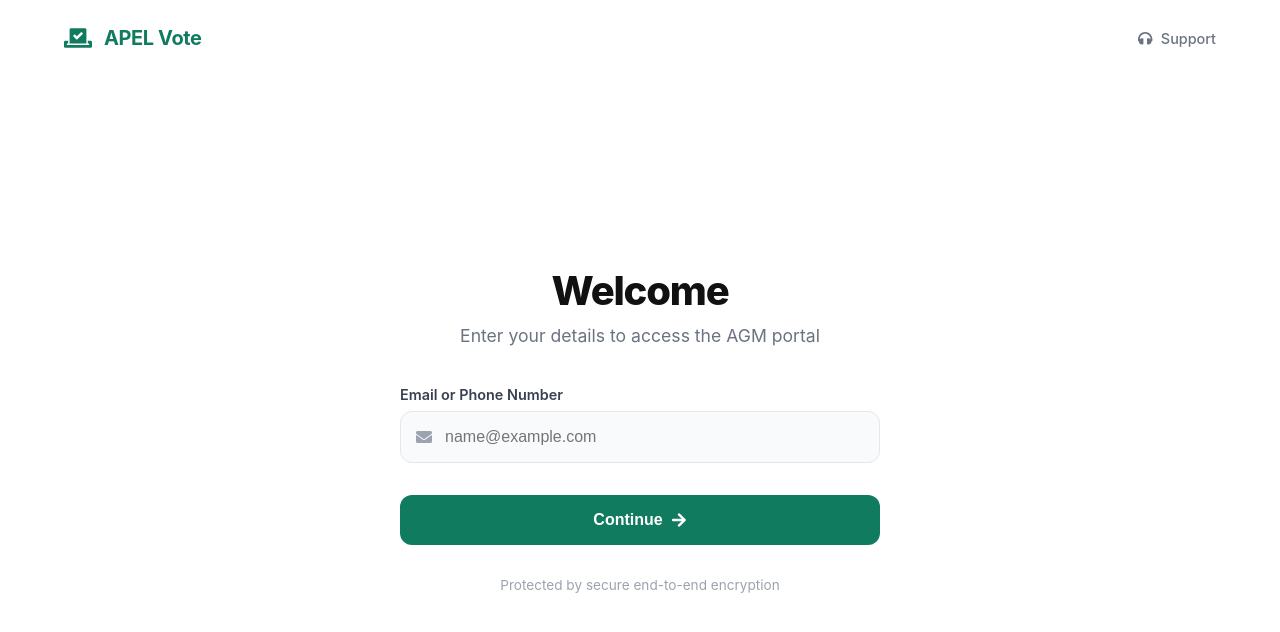
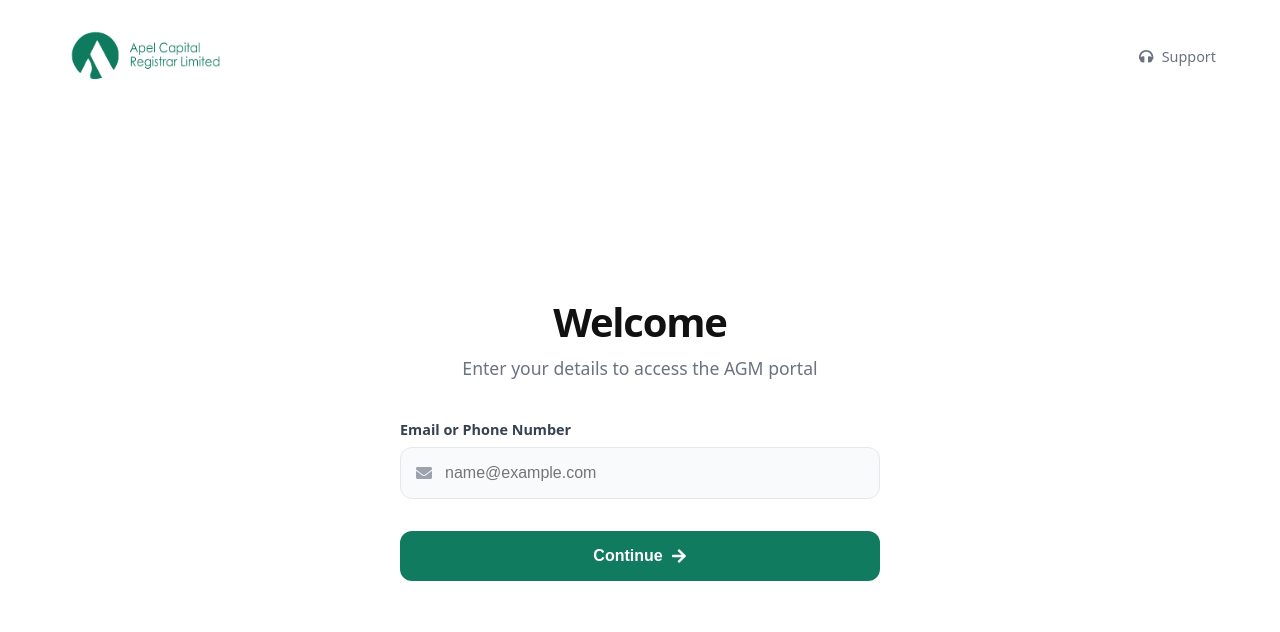
Before and after one commit to Favorjs/web-voting, a React (Vite) app: page / in a window 1280 px wide. Shown: the top 632 px of the page. Built offline with nearby package versions, Linux system fonts and the light colour scheme; no server answers.

Commit message:
update ui

```diff
--- a/src/components/AdminPanel.css
+++ b/src/components/AdminPanel.css
@@ -2,7 +2,7 @@
   max-width: 900px;
   margin: 40px auto;
   padding: 2rem;
-  font-family: 'Segoe UI', sans-serif;
+  font-family: 'Montserrat', sans-serif;
   background: #fff;
   border-radius: 16px;
   box-shadow: 0 8px 30px rgba(0, 0, 0, 0.08);
@@ -189,7 +189,7 @@
   max-width: 900px;
   margin: 40px auto;
   padding: 2rem;
-  font-family: 'Segoe UI', sans-serif;
+  font-family: 'Montserrat', sans-serif;
   background: #fff;
   border-radius: 16px;
   box-shadow: 0 8px 30px rgba(0, 0, 0, 0.08);
--- a/src/components/LandingPage.css
+++ b/src/components/LandingPage.css
@@ -16,7 +16,7 @@
 
 body {
   margin: 0;
-  font-family: 'Inter', -apple-system, BlinkMacSystemFont, 'Segoe UI', Roboto, sans-serif;
+  font-family: 'Montserrat', -apple-system, BlinkMacSystemFont, 'Segoe UI', Roboto, sans-serif;
   color: var(--text-main);
   background-color: var(--bg-page);
 }
--- a/src/components/Login.css
+++ b/src/components/Login.css
@@ -14,7 +14,7 @@
   display: flex;
   flex-direction: column;
   background: var(--bg-color);
-  font-family: 'Inter', system-ui, -apple-system, sans-serif;
+  font-family: 'Montserrat', system-ui, -apple-system, sans-serif;
   color: var(--text-main);
 }
 
@@ -46,6 +46,12 @@
 
 .brand-icon {
   font-size: 1.5rem;
+}
+
+.brand-logo {
+  height: 4rem;
+  width: auto;
+  object-fit: contain;
 }
 
 .help-link {
--- a/src/components/Login.jsx
+++ b/src/components/Login.jsx
@@ -57,8 +57,7 @@ export default function LoginPage({ onLogin }) {
       <header className="login-nav">
         <div className="nav-content">
           <div className="brand">
-            <FaVoteYea className="brand-icon" />
-            <span>APEL Vote</span>
+            <img src="/logo.png" alt="APEL Logo" className="brand-logo" />
           </div>
           <a href="https://wa.me/2347046126698" className="help-link">
             <FaHeadphones /> Support
@@ -106,7 +105,7 @@ export default function LoginPage({ onLogin }) {
           </form>
 
           <div className="login-footer-note">
-            <p>Protected by secure end-to-end encryption</p>
+            <p></p>
           </div>
         </div>
       </main>
--- a/src/components/ResultsPage.css
+++ b/src/components/ResultsPage.css
@@ -1,7 +1,7 @@
 /* ResultsPage.css */
 
 body {
-    font-family: 'Segoe UI', Tahoma, Geneva, Verdana, sans-serif;
+    font-family: 'Montserrat', Tahoma, Geneva, Verdana, sans-serif;
     background-color: #f9fafb;
     margin: 0;
     padding: 0;
--- a/src/components/VotingPage.css
+++ b/src/components/VotingPage.css
@@ -31,7 +31,7 @@
   display: flex;
   flex-direction: column;
   background-color: var(--bg-page);
-  font-family: 'Inter', -apple-system, sans-serif;
+  font-family: 'Montserrat', -apple-system, sans-serif;
   color: var(--text-main);
   width: 100%;
   max-width: 100vw;
--- a/src/theme.css
+++ b/src/theme.css
@@ -1,5 +1,5 @@
 /* Global design tokens */
-@import url('https://fonts.googleapis.com/css2?family=Inter:wght@400;500;600;700&display=swap');
+@import url('https://fonts.googleapis.com/css2?family=Montserrat:ital,wght@0,100..900;1,100..900&display=swap');
 
 :root {
   /* Brand palette */
@@ -32,7 +32,7 @@ html { box-sizing: border-box; height: 100%; }
 *,*::before,*::after { box-sizing: inherit; }
 body {
   margin: 0;
-  font-family: 'Inter', -apple-system, BlinkMacSystemFont, 'Segoe UI', Roboto, Helvetica, Arial, sans-serif;
+  font-family: 'Montserrat', -apple-system, BlinkMacSystemFont, 'Segoe UI', Roboto, Helvetica, Arial, sans-serif;
   background: var(--light);
   color: var(--dark);
   min-height: 100%;
```
Also changed, not shown: public/lasaco.jpg (deleted), public/logo.png (added).
